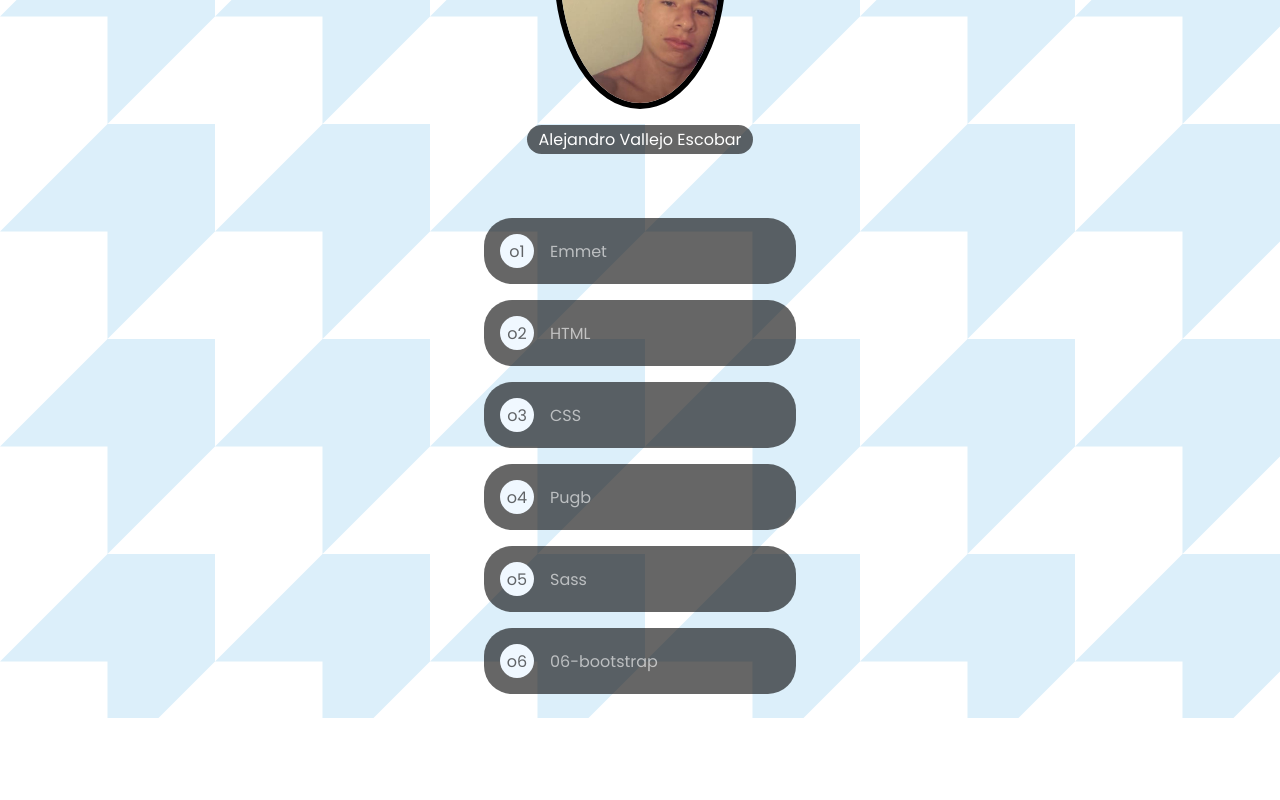
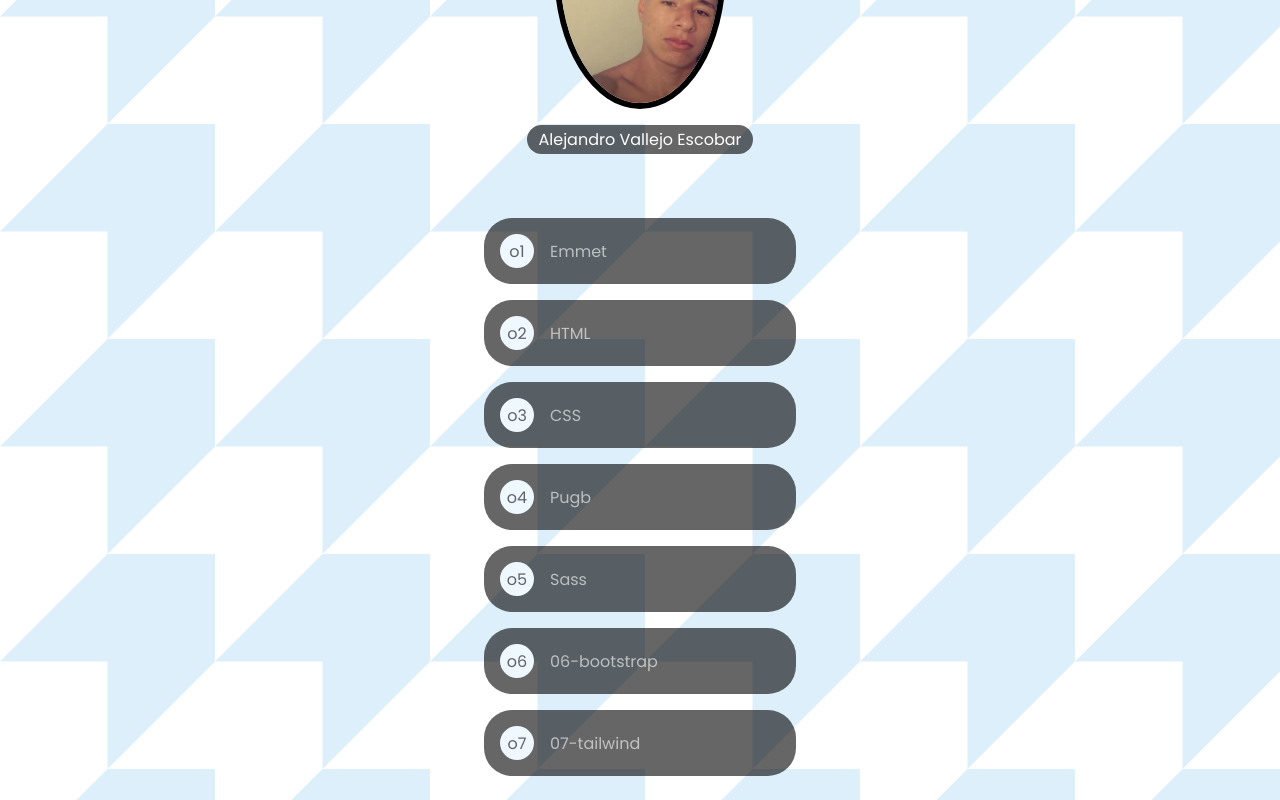
Before and after one commit to Alejandroescobar2006/AADSO2873711, a plain HTML site: page index.html in a window 1280 px wide. Shown: the part 306-1106 px from the top of the page. Before the commit the page ends 1024 px from the top, so only its background shows below. Drawn offline with Linux system fonts and the light colour scheme.

Commit message:
Update index.html
aer

```diff
--- a/index.html
+++ b/index.html
@@ -40,6 +40,10 @@
             <i>o6</i>
             <span>06-bootstrap</span>
         </a>
+        <a href="07-tailwind/index.html">
+            <i>o7</i>
+            <span>07-tailwind</span>
+        </a>
         </menu>
     </main>
 </body>
```
